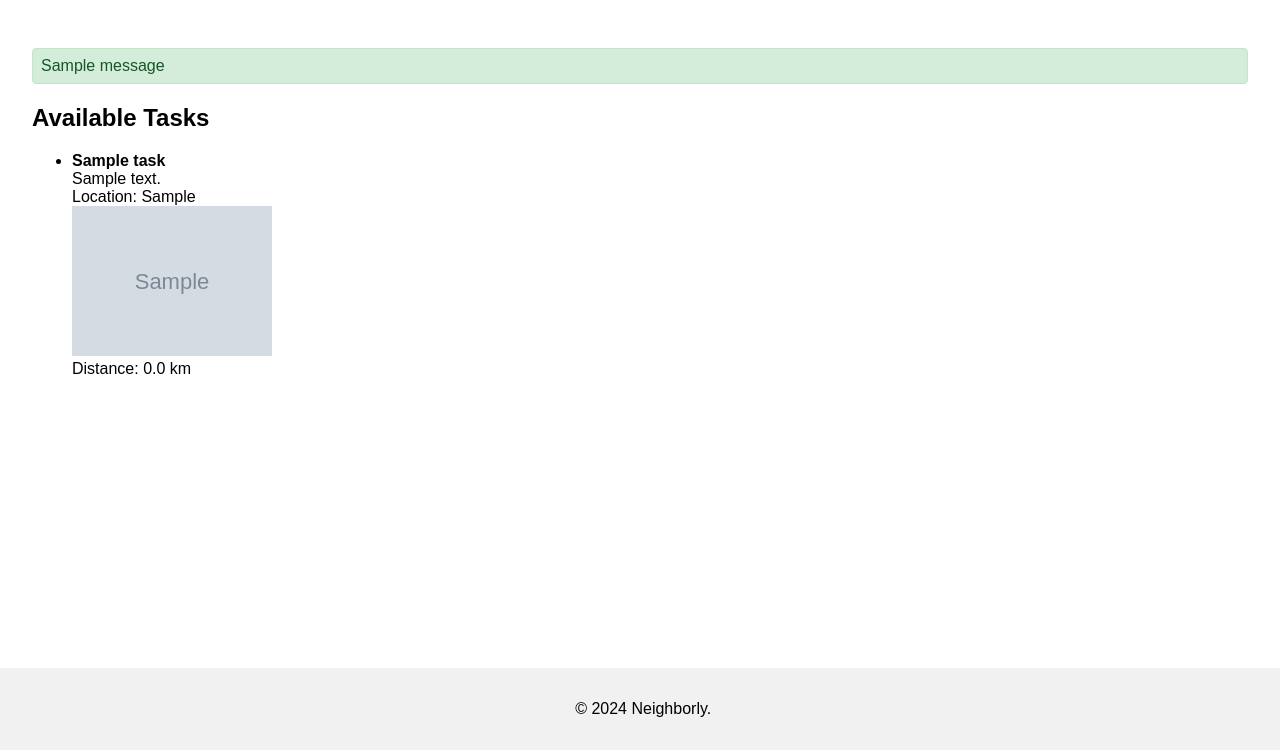
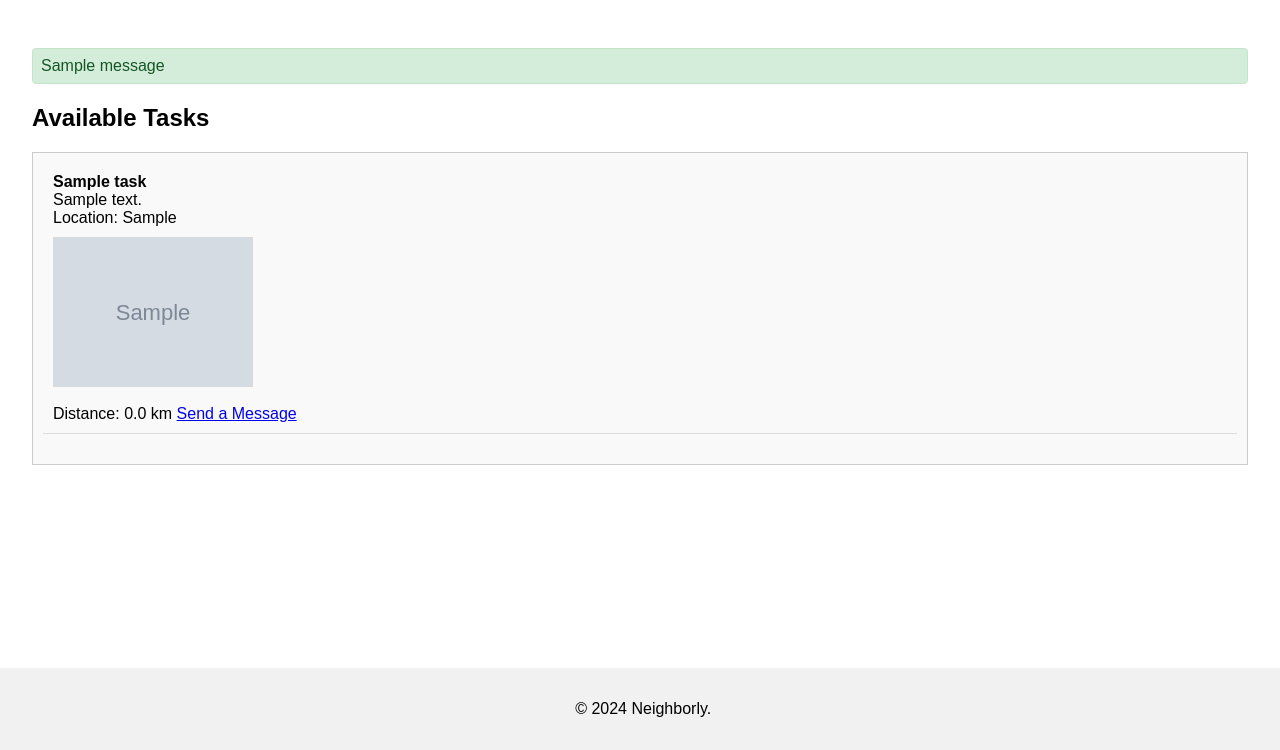
Before and after one commit to AvaTarikk/Neighborly, a Flask app: page /view_tasks in a window 1280 px wide. Shown: the part 50-800 px from the top of the page. Run offline with Flask 3, Linux system fonts and the light colour scheme; the visitor is signed in with stand-in values (Sample User, id 1); tables that the repository leaves empty hold one stand-in row (values such as "Sample post"); grey boxes marked "Sample" are stand-in pictures; one stand-in notice (Sample message) is shown.

Commit message:
Chat v1 + foto task

```diff
--- a/app.py
+++ b/app.py
@@ -2,11 +2,12 @@ import os
 import math
 import requests
 
-from flask import Flask, flash, redirect, render_template, request, session, url_for
+from flask import Flask, flash, redirect, render_template, request, session, url_for, jsonify
 from flask_session import Session
 from flask_migrate import Migrate
 from werkzeug.security import check_password_hash, generate_password_hash
 from models import *
+from flask_socketio import SocketIO, emit, join_room
 
 app = Flask(__name__)
 
@@ -19,6 +20,7 @@ db.init_app(app)
 
 app.config["SESSION_PERMANENT"] = False
 app.config["SESSION_TYPE"] = "filesystem"
+
 Session(app)
 
 @app.route("/")
@@ -116,7 +118,7 @@ def logout():
     flash("You have been logged out.", "info")
     return redirect(url_for("index"))
 
-UPLOAD_FOLDER = "static/uploads" # file met afbeelding van users
+UPLOAD_FOLDER = "static/uploads/" # file met afbeelding van users
 ALLOWED_EXTENSIONS = {"png", "jpg", "jpeg", "gif"} # toegestane files
 
 app.config["UPLOAD_FOLDER"] = UPLOAD_FOLDER
@@ -136,7 +138,7 @@ def allowed_file(filename):
         return False
 
     # file extensie pakken en lowercase zetten
-    ext = name_parts[1].lower()
+    ext = parts[1].lower()
 
     # Check of the extensie in de toegestane lijst zit
     check = False
@@ -153,6 +155,8 @@ def create_task():
         description = request.form.get("description")
         location = request.form.get("location")
         photo = request.files.get("photo")
+        print(f"Photo: {photo}")
+
 
         if not title or not description or not location:
             flash("All fields are required!", "error")
@@ -164,12 +168,10 @@ def create_task():
         user_lon = current_user.longitude
 
         # Als er een foto is geupload
-        if photo and allowed_file(photo.filename):  # als extensie voldoet
-            filename = secure_filename(photo.filename)
-            photo_path = os.path.join(app.config["UPLOAD_FOLDER"], filename)
+        photo_path = None
+        if photo and allowed_file(photo.filename):
+            photo_path = os.path.join(app.config['UPLOAD_FOLDER'], photo.filename)
             photo.save(photo_path)
-        else:
-            photo_path = None  # als er geen foto is
 
         # aan db toevoegen met latitude en longitude van de gebruiker
         new_task = Task(
@@ -244,19 +246,96 @@ def view_tasks():
 @app.route("/profile")
 def profile():
     """Profielpagina van de huidige user"""
-    if 'user_id' not in session:
-        flash("Please log in to view your profile.", "warning")
-        return redirect(url_for('login'))
-
     user = User.query.get(session["user_id"])
     return render_template("profile.html", user=user)
 
-@app.route("/chat")
-def chat():
-    """Chatpagina voor communicatie"""
-    return render_template("chat.html")
+@app.route('/chat/<int:recipient_id>')
+def chat(recipient_id):
+    """chat pagina loaden voor specifieke hulpzoekende"""
+    recipient = User.query.get(recipient_id)
+
+    # chat history ophalen
+    user_id = session['user_id']
+    messages = Message.query.filter(
+        ((Message.sender_id == user_id) & (Message.recipient_id == recipient_id)) |
+        ((Message.sender_id == recipient_id) & (Message.recipient_id == user_id))
+    ).order_by(Message.timestamp).all()
+
+    return render_template('chat.html', recipient=recipient, messages=messages)
+
+@app.route('/upload', methods=['POST'])
+def upload_file():
+    """fucntien als user een file of foto wilt delen"""
+    file = request.files.get('file')
+    if file:
+        filepath = os.path.join(app.config['UPLOAD_FOLDER'], file.filename)
+        file.save(filepath)
+        return jsonify({'file_url': filepath})
+
+socketio = SocketIO(app)
+
+@socketio.on('send_message')
+def handle_send_message(data):
+    """Process sent messages."""
+    sender_id = session.get('user_id')
+    recipient_id = data.get('recipient_id')
+    message_tekst = data.get('message')
+    bestand = data.get('file')
+
+    # message opslaan in db
+    message = Message(
+        sender_id=sender_id,
+        recipient_id=recipient_id,
+        message=message_tekst,
+        file=bestand,
+        is_read=False
+    )
+    db.session.add(message)
+    db.session.commit()
+
+    # bericht naar ontvanger sturen
+    emit('receive_message', {
+        'sender_id': sender_id,
+        'recipient_id': recipient_id,
+        'message': message_tekst,
+        'file': bestand,
+        'timestamp': message.timestamp.strftime('%Y-%m-%d %H:%M:%S'),
+        'is_read': False
+    }, room=f'user_{recipient_id}')
+
+    # bericht naar verzender zelf sturen zodat hij hem zelf ook meteen in de chat kan zien
+    emit('receive_message', {
+        'sender_id': sender_id,
+        'recipient_id': recipient_id,
+        'message': message_tekst,
+        'file': bestand,
+        'timestamp': message.timestamp.strftime('%Y-%m-%d %H:%M:%S'),
+        'is_read': False
+    }, room=f'user_{sender_id}')
+
+@app.route('/mark_read/<int:sender_id>', methods=['POST'])
+def mark_read(sender_id):
+    """Mark messages from a specific sender as read."""
+    user_id = session.get('user_id')
+
+    # ongelezen messages ophalen en op geread zetten als session user id gelijk is aan ontvanger
+    messages = Message.query.filter_by(sender_id=sender_id, recipient_id=user_id, is_read=False).all()
+    for message in messages: # op true zetten
+        message.is_read = True
+    db.session.commit()
+
+    return jsonify({'success': True})
+
+@socketio.on('join')
+def handle_join(data):
+    """chat joinen met een bepaalde user"""
+    user_id = session.get('user_id')
+    if user_id:
+        join_room(f'user_{user_id}')
 
 if __name__ == "__main__":
     with app.app_context():
         db.create_all()
     app.run(debug=True)
+
+    socketio.run(app)
--- a/static/styles.css
+++ b/static/styles.css
@@ -67,3 +67,90 @@ footer {
     bottom: 0;
     width: 98%;
 }
+
+
+.task-list-container {
+    max-height: 400px;
+    overflow-y: auto;
+    padding: 10px;
+    border: 1px solid #ccc;
+    background-color: #f9f9f9;
+}
+
+
+.task-list {
+    list-style-type: none;
+    padding: 0;
+    margin: 0;
+}
+
+.task-item {
+    margin-bottom: 20px;
+    padding: 10px;
+    border-bottom: 1px solid #ddd;
+}
+
+
+.task-photo {
+    max-width: 200px;
+    height: auto;
+    display: block;
+    margin-top: 10px;
+}
+
+
+.btn {
+    margin-top: 10px;
+}
+
+
+#chat-box {
+    border: 1px solid #ccc;
+    border-radius: 5px;
+    width: 80%;
+    max-width: 900px;
+    height: 400px;
+    overflow-y: auto;
+    margin: 20px auto;
+    padding: 10px;
+    background: #f9f9f9;
+}
+
+.message {
+    margin: 10px 0;
+    display: flex;
+    flex-direction: column;
+}
+
+.message.you {
+    align-items: flex-end;
+}
+
+.message.other {
+    align-items: flex-start;
+}
+
+.message-content {
+    padding: 10px;
+    border-radius: 10px;
+    max-width: 70%;
+}
+
+.message.you .message-content {
+    background-color: #dcf8c6;
+}
+
+.message.other .message-content {
+    background-color: #e9e9eb;
+}
+
+.timestamp {
+    font-size: 0.8em;
+    color: #888;
+    margin-top: 5px;
+}
+
+.read-status {
+    font-size: 0.8em;
+    color: green;
+}
--- a/templates/create_task.html
+++ b/templates/create_task.html
@@ -2,7 +2,7 @@
 
 {% block content %}
 <h2>Create Task</h2>
-<form action="{{ url_for('create_task') }}" method="POST">
+<form action="{{ url_for('create_task') }}" method="POST" enctype="multipart/form-data">
     <label for="title">Title:</label>
     <input type="text" id="title" name="title" required>
 
@@ -12,6 +12,9 @@
     <label for="location">Location:</label>
     <input type="text" id="location" name="location" required>
 
+    <label for="photo">Photo (optional):</label>
+    <input type="file" name="photo" id="photo">
+
     <button type="submit">Create Task</button>
 </form>
 {% endblock %}
--- a/templates/view_tasks.html
+++ b/templates/view_tasks.html
@@ -4,19 +4,26 @@
 <h2>Available Tasks</h2>
 
 {% if tasks_distance %}
-    <ul>
+    <div class="task-list-container">
+        <ul class="task-list">
             {% for task_info in tasks_distance %}
-            <li>
+                <li class="task-item">
                     <strong>{{ task_info.task.title }}</strong><br>
                     {{ task_info.task.description }}<br>
                     Location: {{ task_info.task.location }}<br>
+
                     {% if task_info.task.photo %}
-                    <img src="{{ url_for('static', filename=task_info.task.photo) }}" alt="Task Photo" style="max-width: 200px; height: auto;">
+                        <div class="task-photo-container">
+                            <img src="{{ url_for('static', filename='uploads/' + task_info.task.photo.split('/')[-1]) }}" alt="Task Photo" class="task-photo">
+                        </div>
                     {% endif %}
+
                     <br>Distance: {{ task_info.distance }} km
+                    <a href="{{ url_for('chat', recipient_id=task_info.task.user_id) }}" class="btn btn-primary">Send a Message</a>
                 </li>
             {% endfor %}
         </ul>
+    </div>
 {% else %}
     <p>No tasks available at the moment <3.</p>
 {% endif %}
```
Also changed, not shown: models.py (+11 -0 lines), templates/chat.html (+96 -2 lines), static/uploads/Schermafbeelding 2024-12-05 232950.png (added). Lines whose indentation alone changed are shown as unchanged.
